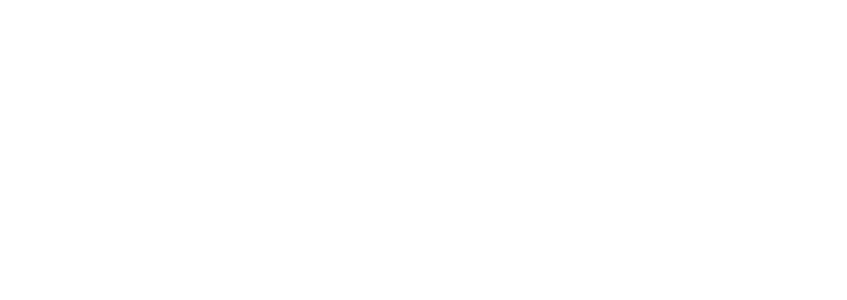
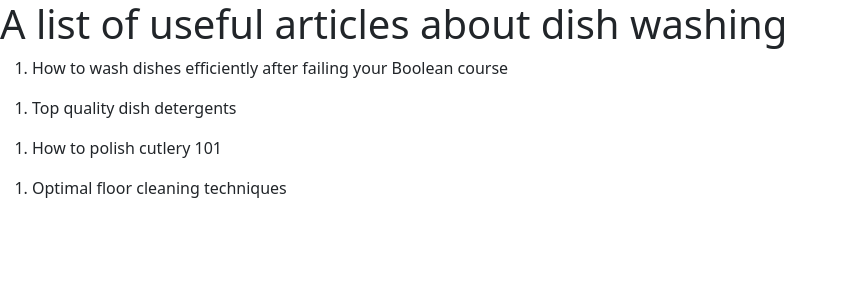
Before and after one commit to salv-ritrovato/react-form, a React (Vite) app: page / in a window 1280 px wide. Shown: the top 300 px of the page, without its empty margins (0-847 px from the left). Built offline with nearby package versions, Linux system fonts and the light colour scheme.

Commit message:
milestone 1 completed

```diff
--- a/src/App.jsx
+++ b/src/App.jsx
@@ -1,12 +1,25 @@
+import { useState } from "react"
 import 'bootstrap/dist/css/bootstrap.min.css';
 import 'bootstrap-icons/font/bootstrap-icons.css';
 
 function App() {
+  /* I create an array containing a list of articles, excellent guides for those who want to dedicate themselves to the noble art of dishwashing */
+  const articles = [
+    'How to wash dishes efficiently after failing your Boolean course',
+    'Top quality dish detergents',
+    'How to polish cutlery 101',
+    'Optimal floor cleaning techniques'
+  ]
 
 
   return (
     <>
-
+      <h1>A list of useful articles about dish washing</h1>
+      {articles.map((article) => (
+        <ol>
+          <li>{article}</li>
+        </ol>
+      ))}
     </>
   )
 }
```
Also changed, not shown: 1 other file (tests, documents, lock files or other folders).
